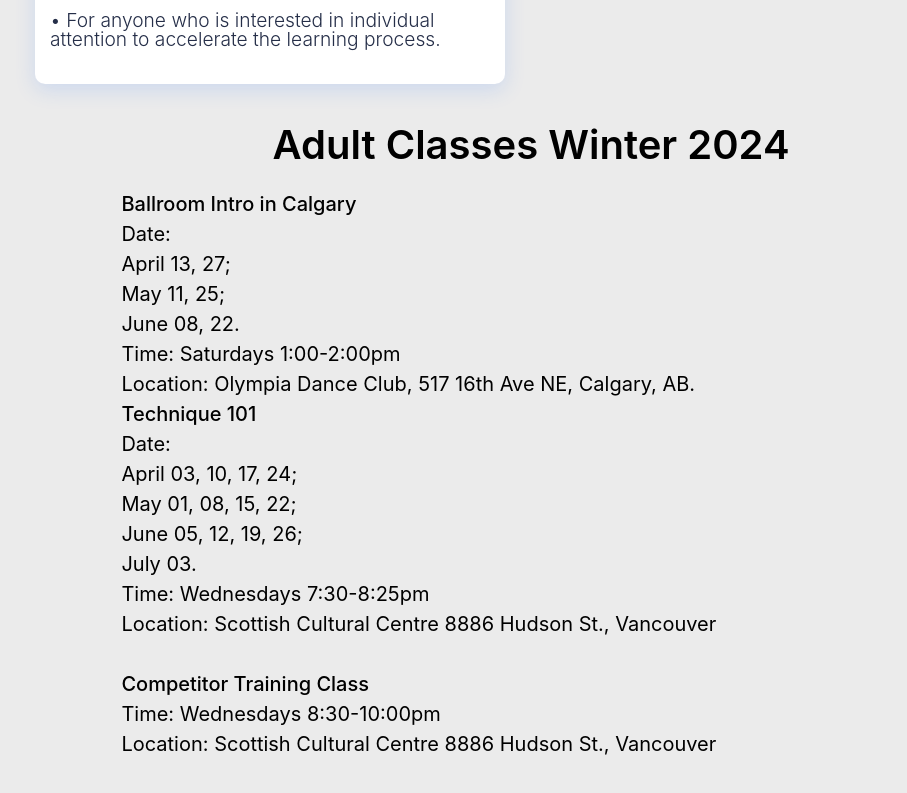
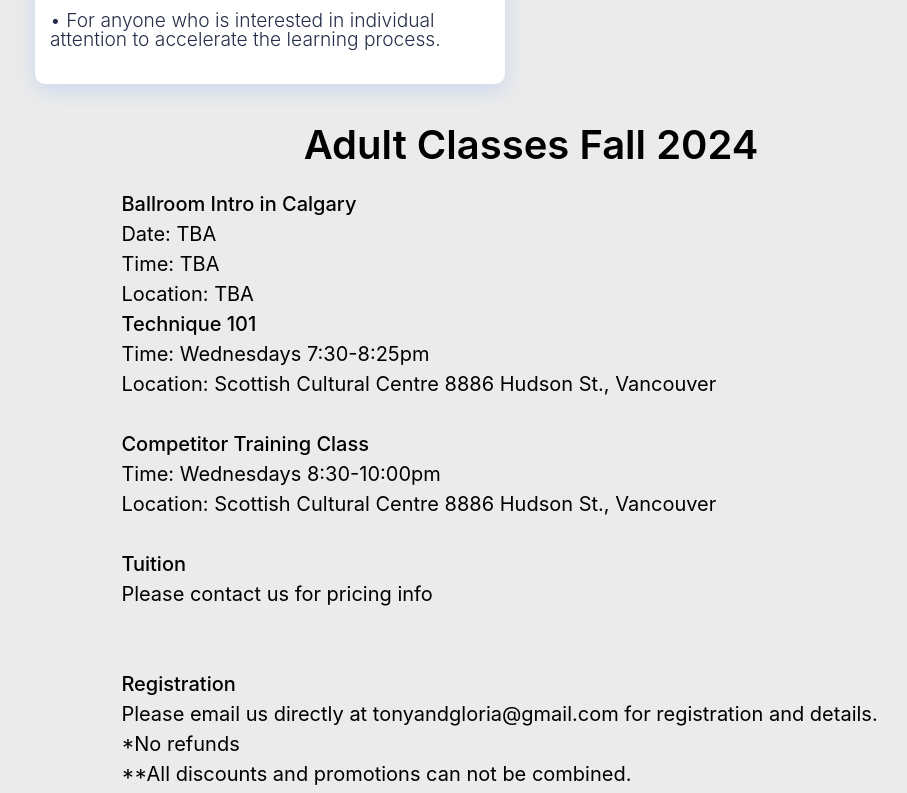
Before and after one commit to GrantLi1012/tg-dancesport, a React (Create React App) app: page /classes in a window 1280 px wide. Shown: the part 4007-4800 px from the top of the page, without its empty margins (109-1016 px from the left). Built offline with nearby package versions, Linux system fonts and the light colour scheme.

Commit message:
Update Classes.js
Removed dates for Calgary social and tech 101. Removed eventbrite link for Calgary social

```diff
--- a/src/view/Classes/Classes.js
+++ b/src/view/Classes/Classes.js
@@ -142,23 +142,16 @@ const Classes = () => {
                     })}
                 </div>
                 <div className='classes-subtitle'>
-                    Adult Classes Winter 2024
+                    Adult Classes Fall 2024
                 </div>
                 <div className='classes-text'>
                     <div style={{fontWeight:500}}>Ballroom Intro in Calgary</div>
-                    <div>Date: </div>
-                    <div>April 13, 27;</div>
-                    <div>May 11, 25;</div>
-                    <div>June 08, 22.</div>
-                    <div>Time: Saturdays 1:00-2:00pm</div>
-                    <div>Location: Olympia Dance Club, 517 16th Ave NE, Calgary, AB.</div>
+                    <div>Date: TBA</div>
+                    <div>Time: TBA</div>
+                    <div>Location: TBA</div>
                     <div></div>
                     <div style={{fontWeight:500}}>Technique 101</div>
-                    <div>Date:</div>
-                    <div>April 03, 10, 17, 24;</div>
-                    <div>May 01, 08, 15, 22;</div>
-                    <div>June 05, 12, 19, 26;</div>
-                    <div>July 03.</div>
+                    <div></div>
                     <div>Time: Wednesdays 7:30-8:25pm</div>
                     <div>Location: Scottish Cultural Centre 8886 Hudson St., Vancouver </div>
                     <div> </div>
@@ -172,10 +165,7 @@ const Classes = () => {
                     <div> </div>
                     <div></div>
                     <div style={{fontWeight:500}}>Registration</div>
-                    <div>Please email us directly at tonyandgloria@gmail.com for registration and details, or enroll on Eventbrite for Calgary Intro Class
-                        <a target='_blank' rel="noopener noreferrer" style={{textDecoration: "underline", color: "black", marginLeft: "8px", fontWeight: "600"}} href='https://www.eventbrite.com/e/787871453727?aff=oddtdtcreator'>
-                         HERE
-                        </a>
+                    <div>Please email us directly at tonyandgloria@gmail.com for registration and details.
                     </div>
                     <div>*No refunds </div>
                     <div>**All discounts and promotions can not be combined.</div>
```
